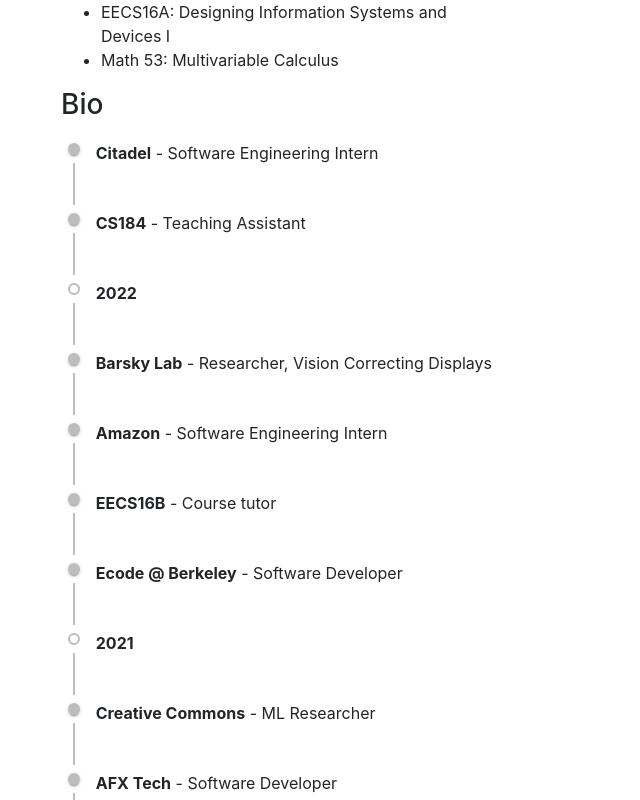
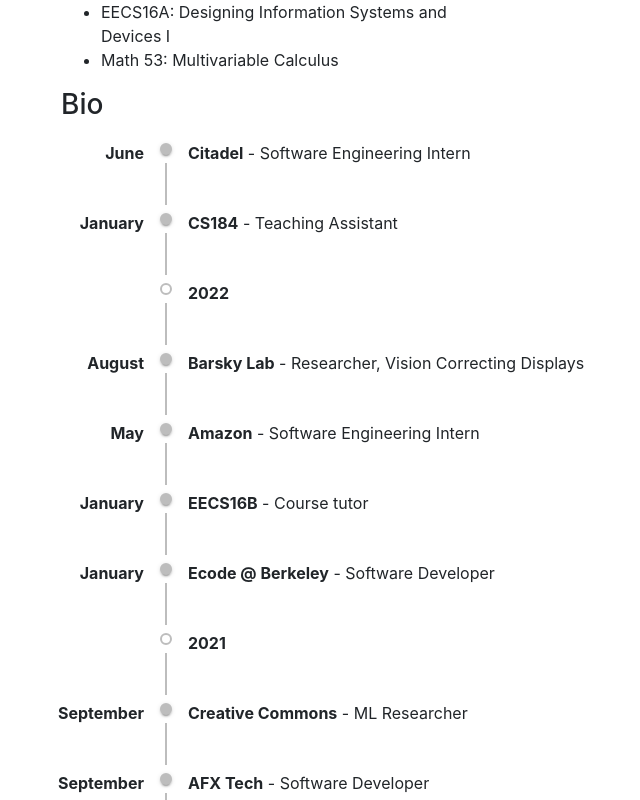
Before and after one commit to MichaelRenMR/MichaelRenMR.github.io, a React (Create React App) app: page /home in a window 1280 px wide. Shown: the part 1780-2580 px from the top of the page, without its empty margins (323-963 px from the left). Built offline with nearby package versions, Linux system fonts and the light colour scheme.

Commit message:
Add dates to timeline

```diff
--- a/src/Components/Home/Home.css
+++ b/src/Components/Home/Home.css
@@ -20,7 +20,7 @@
 }
 
 .muiTimelineWrapper {
-  margin-left: -95%;
+  margin-left: -63%;
 }
 
 @media screen and (min-width: 992px) {
--- a/src/Components/Home/Home.js
+++ b/src/Components/Home/Home.js
@@ -4,6 +4,7 @@
 import TimelineSeparator from '@material-ui/lab/TimelineSeparator';
 import TimelineConnector from '@material-ui/lab/TimelineConnector';
 import TimelineContent from '@material-ui/lab/TimelineContent';
+import TimelineOppositeContent from '@material-ui/lab/TimelineOppositeContent';
 import TimelineDot from '@material-ui/lab/TimelineDot';
 import './Home.css'
 
@@ -46,6 +47,11 @@
               <Timeline align="left">
                 {timelineEvents.map((event) =>
                 <TimelineItem>
+                  <TimelineOppositeContent>
+                    {
+                      event.title ? <p><b>{event.date}</b></p> : <p></p>
+                    }
+                  </TimelineOppositeContent>
                   <TimelineSeparator>
                     <TimelineDot variant={event.title? 'default' : 'outlined'}/>
                     <TimelineConnector/>
@@ -54,7 +60,7 @@
                     <div class="timelineContent">
                       {
                         event.title ?
-                          <p><b>{event.title}</b> - {event.desc}</p>
+                            <p><b>{event.title}</b> - {event.desc}</p>
                           :
                           <b>{event.date}</b>
                       }
@@ -73,12 +79,12 @@
 
 const timelineEvents = [
   {
-    date: "June-Aug 2022",
+    date: "June",
     title: "Citadel",
     desc: "Software Engineering Intern"
   },
   {
-    date: "Jan-May 2022",
+    date: "January",
     title: "CS184",
     desc: "Teaching Assistant"
   },
@@ -86,22 +92,22 @@
     date: "2022"
   },
   {
-    date: "Aug 2021",
+    date: "August",
     title: "Barsky Lab",
     desc: "Researcher, Vision Correcting Displays"
   },
   {
-    date: "May-Aug 2021",
+    date: "May",
     title: "Amazon",
     desc: "Software Engineering Intern",
   },
   {
-    date: "Jan-May 2021",
+    date: "January",
     title: "EECS16B",
     desc: "Course tutor"
   },
   {
-    date: "Jan 2021",
+    date: "January",
     title: "Ecode @ Berkeley",
     desc: "Software Developer"
   },
@@ -109,17 +115,17 @@
     date: "2021"
   },
   {
-    date: "Sep 2020",
+    date: "September",
     title: "Creative Commons",
     desc: "ML Researcher"
   },
   {
-    date: "Sep 2020",
+    date: "September",
     title: "AFX Tech",
     desc: "Software Developer",
   },
   {
-    date: "May-Aug 2020",
+    date: "May",
     title: "Climate Action Guide",
     desc: "Software Engineering Intern",
   },
@@ -127,7 +133,7 @@
     date: "2020"
   },
   {
-    date: "Aug 2019",
+    date: "August",
     title: "Math Undergraduate Student Association",
     desc: "Member"
   }
```
